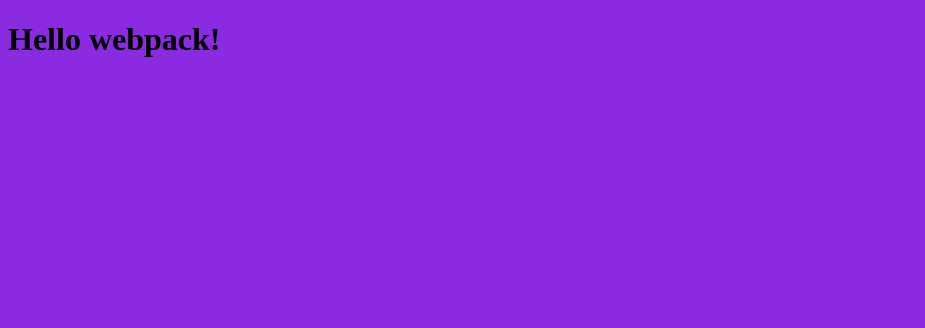
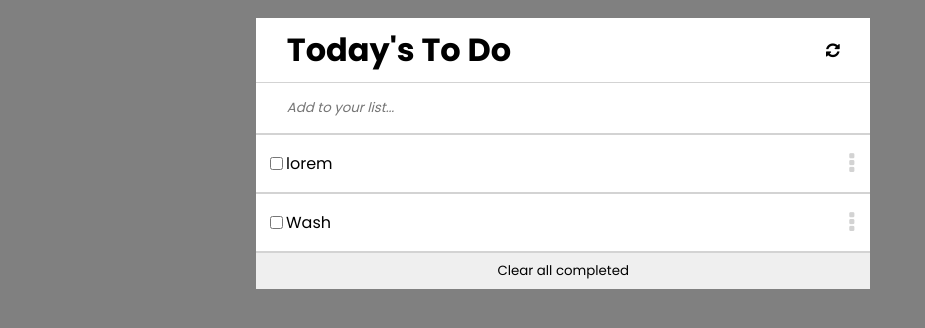
Before and after one commit to AminaBuhari/To-Do-List, a website built with webpack: page src/index.html in a window 1280 px wide. Shown: the whole page, without its empty margins (0-925 px from the left). Built offline with nearby package versions, Linux system fonts and the light colour scheme.

Commit message:
Render the section to use dynamically

```diff
--- a/src/index.html
+++ b/src/index.html
@@ -3,9 +3,41 @@
   <head>
     <meta charset="UTF-8" />
     <meta name="viewport" content="width=device-width, initial-scale=1.0" />
-    <title>Wbpack Exercise</title>
+    <title>To Do List</title>
+    <link
+      rel="stylesheet"
+      href="https://cdnjs.cloudflare.com/ajax/libs/font-awesome/4.7.0/css/font-awesome.min.css"
+    />
   </head>
   <body>
-    <h1>Hello webpack!</h1>
+    <div class="list-container">
+      <div class="header">
+        <h1>Today's To Do</h1>
+        <i class="fa fa-refresh"></i>
+      </div>
+      <input
+        type="text"
+        name=" text"
+        class="input"
+        placeholder="Add to your list..."
+      />
+      <ul class="lists" id="lists-todo">
+        <!-- <li class="list">
+          <div class="listblock">
+            <input type="checkbox" name="checkbox" />
+            <p>Wash dishes</p>
+          </div>
+          <button class="elipse"><i class="fa fa-ellipsis-v"></i></button>
+        </li>
+        <li class="list">
+          <div class="listblock">
+            <input type="checkbox" name="checkbox" />
+            <p>Wash dishes</p>
+          </div>
+          <button class="elipse"><i class="fa fa-ellipsis-v"></i></button>
+        </li> -->
+      </ul>
+      <button class="clear">Clear all completed</button>
+    </div>
   </body>
 </html>
--- a/src/index.js
+++ b/src/index.js
@@ -1,12 +1,30 @@
 import './style.css';
 
-function component() {
-  const element = document.createElement('div');
+const listElement = document.getElementById('lists-todo');
+const lists = [
+  {
+    index: 1,
+    description: 'lorem',
+    completed: false,
+  },
+  {
+    index: 2,
+    description: 'Wash',
+    completed: false,
+  },
+];
 
-  // Lodash, currently included via a script, is required for this line to work
-  element.innerHTML = _.join(['Hello', 'webpack'], ' ');
+lists.forEach((list) => {
+  const listHTML = `<li class="list">
+<div class="listblock">
+  <input type="checkbox" name="checkbox" />
+  <p>${list.description}</p>
+</div>
+<button class="elipse"><i class="fa fa-ellipsis-v"></i></button>
+</li>`;
+  listElement.insertAdjacentHTML('beforeend', listHTML);
+});
 
-  return element;
-}
+window.onload = () => {
 
-document.body.appendChild(component());
+};
--- a/src/style.css
+++ b/src/style.css
@@ -1,3 +1,74 @@
+@import url("https://fonts.googleapis.com/css2?family=Poppins:wght@400;700&display=swap");
+@import url("https://fonts.googleapis.com/css2?family=Poppins:wght@400;700&display=swap");
 body {
-  background-color: blueviolet;
+  background-color: grey;
+  width: 60%;
+  margin: 18px auto;
+  text-align: left;
+  font-family: "Poppins", sans-serif;
 }
+h1{
+  text-align: center;
+  margin: 0;
+}
+#lists-todo{
+  margin: 0;
+  padding: 0;
+  width: 100%;
+}
+.list{
+  display: flex;
+  justify-content: space-between;
+  padding: 0 10px;
+  border-bottom: 2px solid lightgray;
+
+}
+.listblock{
+  display: flex;
+  justify-content: flex-start;
+}
+
+.list-container{
+  width: 80%;
+  display: flex;
+  flex-direction: column;
+  border-style: 2px solid black;
+  background-color: white;
+}
+
+.input{
+  width: 90%;
+  border: 0;
+  font-style: italic;
+  padding: 15px 5%;
+  border-top: 1px solid lightgray;
+  border-bottom: 2px solid lightgray;
+  font-family: "Poppins", sans-serif;
+
+}
+
+button{
+  align-self: center;
+  cursor: pointer;
+  font-family: "Poppins", sans-serif;
+}
+
+.elipse{
+  background-color: white;
+  border: 0;
+  color: lightgray;
+  font-size: 24px;
+}
+
+.header{
+ display: flex;
+ justify-content: space-between;
+ align-items: center;
+ padding: 8px 5%;
+}
+
+.clear{
+  width: 100%;
+  border: 0;
+  padding: 8px;
+}
--- a/webpack.config.js
+++ b/webpack.config.js
@@ -3,7 +3,7 @@ const path = require('path');
 const HtmlWebpackPlugin = require('html-webpack-plugin');
 
 module.exports = {
-    mode:'development',
+  mode: 'development',
   entry: {
     index: './src/index.js',
   },
```
